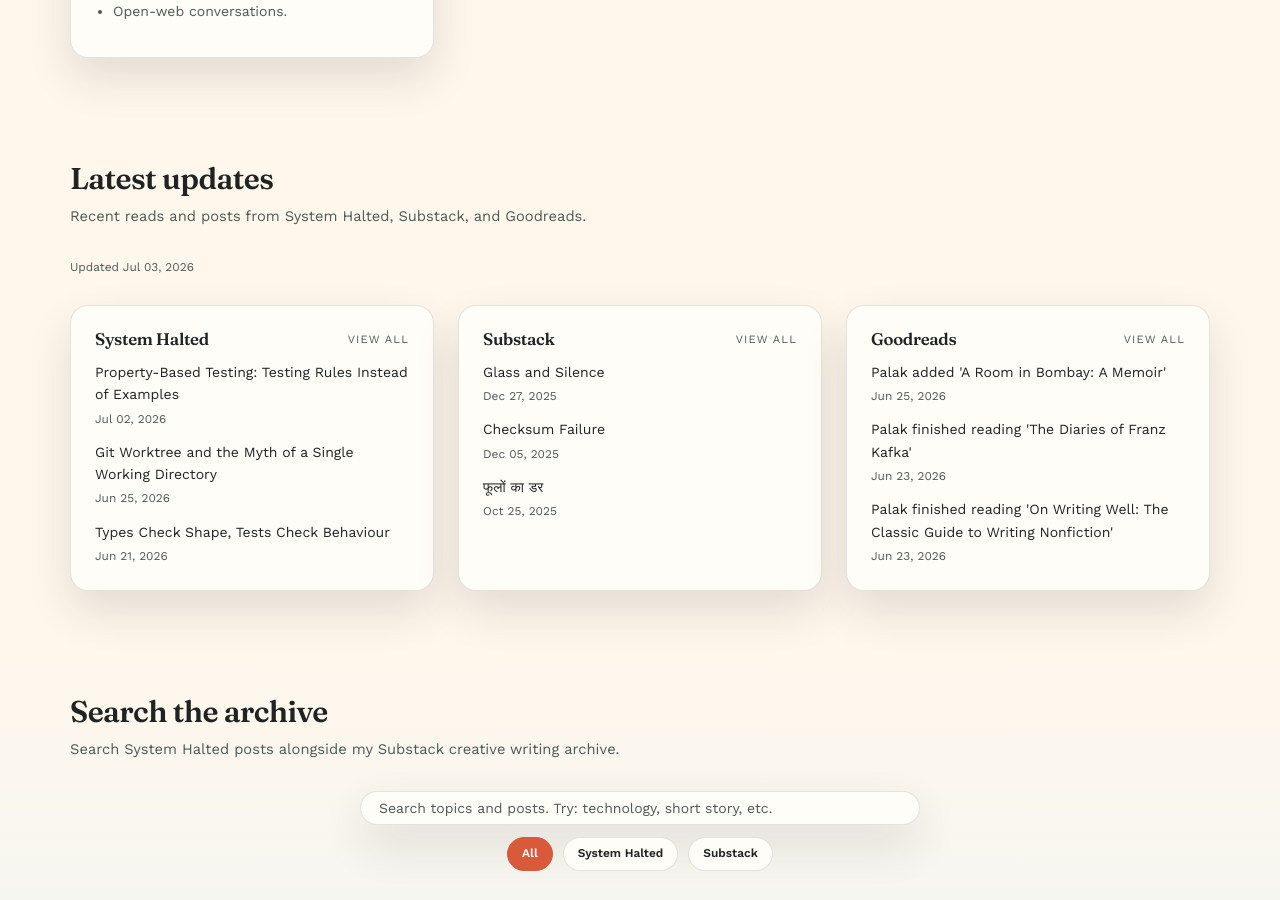
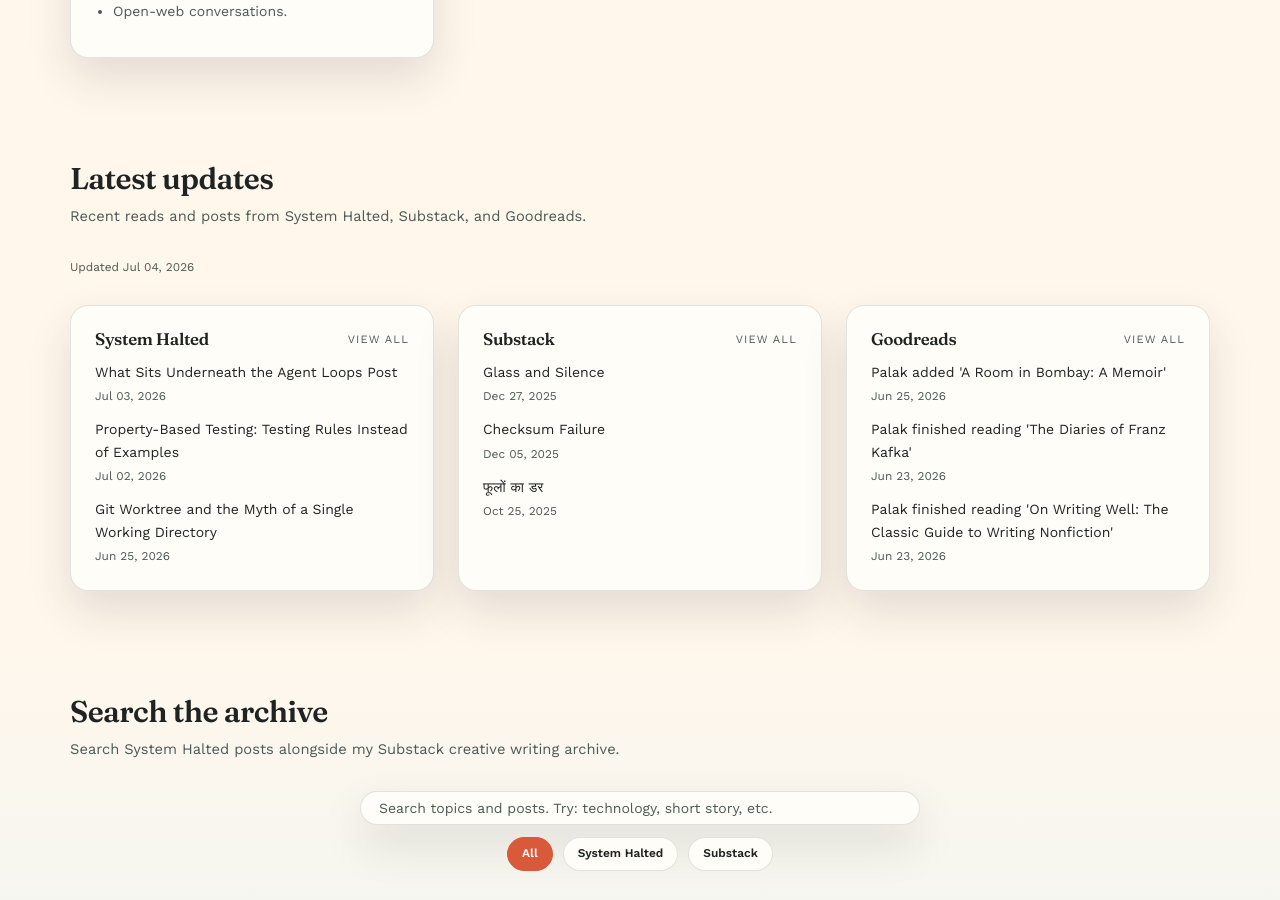
Before and after one commit to systemhalted/about-me, a Jekyll site: the page built from index.html, in a window 1280 px wide and 900 px high, scrolled down 2331 px. Built offline with Jekyll 4.4.1, drawn with Linux system fonts in a browser that asks for light colours; nearby versions of some CDN libraries.

Commit message:
refresh content feeds

```diff
--- a/_data/latest_sources.json
+++ b/_data/latest_sources.json
@@ -1,5 +1,5 @@
 {
-  "updated_at": "2026-07-03T06:04:07Z",
+  "updated_at": "2026-07-04T05:55:25Z",
   "sources": [
     {
       "id": "systemhalted",
@@ -7,6 +7,11 @@
       "url": "https://systemhalted.in",
       "feed_url": "https://systemhalted.in/feed.xml",
       "items": [
+        {
+          "title": "What Sits Underneath the Agent Loops Post",
+          "url": "https://systemhalted.in/2026/07/03/what-sits-underneath-the-agent-loops-post/",
+          "published": "2026-07-03T00:00:00Z"
+        },
         {
           "title": "Property-Based Testing: Testing Rules Instead of Examples",
           "url": "https://systemhalted.in/2026/07/02/property-based-testing/",
@@ -16,11 +21,6 @@
           "title": "Git Worktree and the Myth of a Single Working Directory",
           "url": "https://systemhalted.in/2026/06/25/git-worktree/",
           "published": "2026-06-25T00:00:00Z"
-        },
-        {
-          "title": "Types Check Shape, Tests Check Behaviour",
-          "url": "https://systemhalted.in/2026/06/21/types-check-shape-tests-check-behaviour/",
-          "published": "2026-06-21T00:00:00Z"
         }
       ]
     },
```
